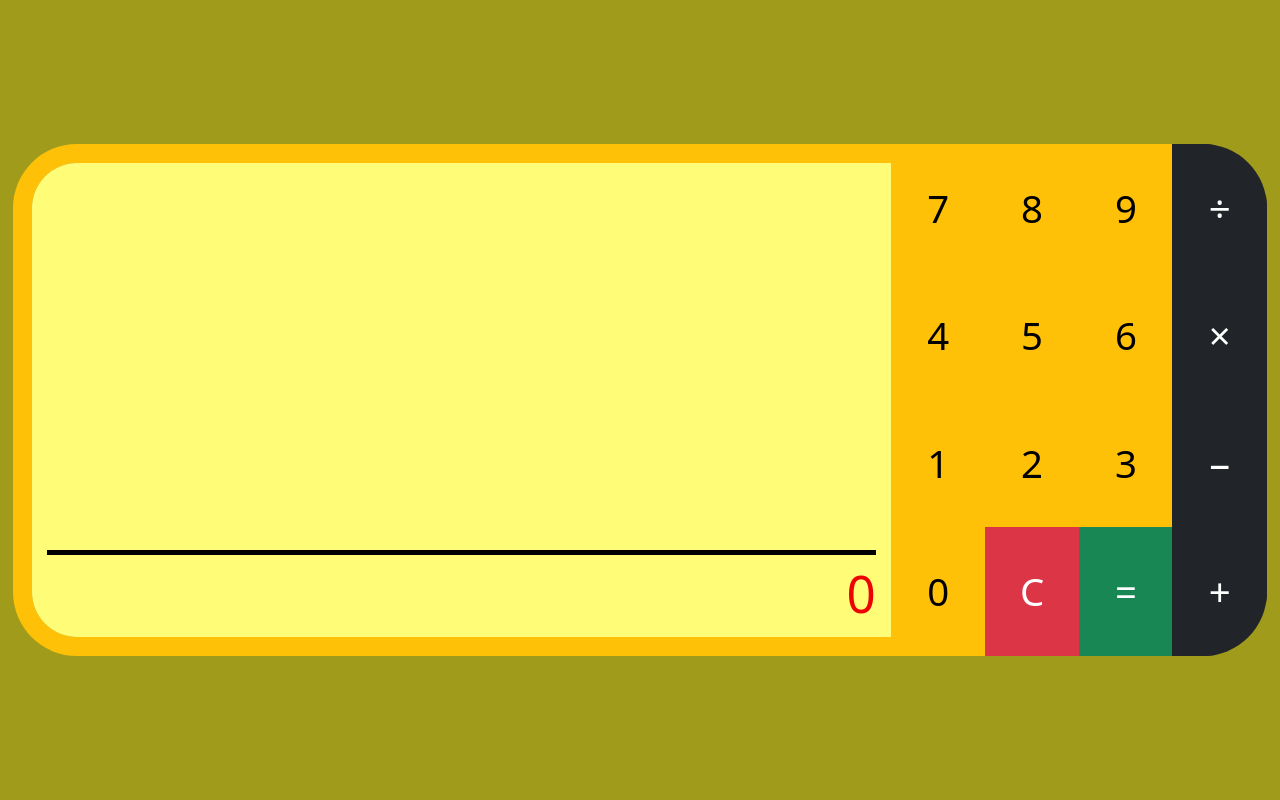
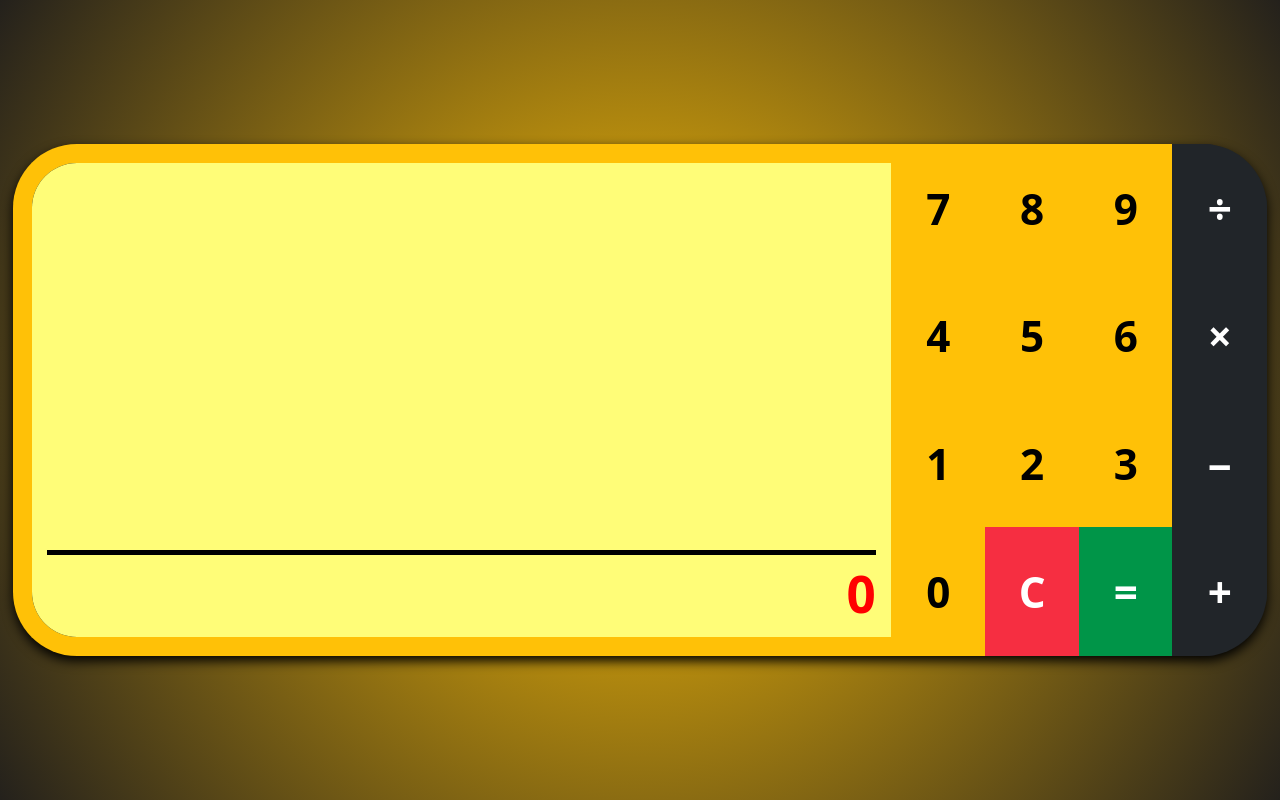
Before and after one commit to Kangeldar555/apple-calculator-for-kids, a React (Create React App) app: page / in a window 1280 px wide. Built offline with nearby package versions, Linux system fonts and the light colour scheme; the HTML template or start-up script is replaced by a standard one.

Commit message:
Actualizadas las imagenes de manzanas y mejoras de estilos en la calculadora

```diff
--- a/src/App.scss
+++ b/src/App.scss
@@ -4,5 +4,5 @@
     align-items: center;
     flex-direction: column;
     height: 100vh; /*100% de la altura del navegador*/
-    background-color: #a19b1c;
+    background: radial-gradient(circle, var(--bs-warning) 0%, rgba(36,33,28,1) 100%);
 }
--- a/src/components/Calculator/AppleSlice/AppleSlice.scss
+++ b/src/components/Calculator/AppleSlice/AppleSlice.scss
@@ -17,13 +17,13 @@
       min-height: 1%;
       transform: scaleX(-1); // Voltea horizontalmente el contenido del contenedor
       rotate: 90deg;
+      aspect-ratio: 1/1;
 
       img {
         width: 100%;
         height: 100%;
         object-fit: contain;
         opacity: 0.3;
-        padding: 3%;
       }
 
       .cutPolygon {
--- a/src/components/Calculator/Button/Button.scss
+++ b/src/components/Calculator/Button/Button.scss
@@ -1,7 +1,16 @@
-.btn {
-    font-size: 1em!important;
+.BsButton {
+    font-size: 1.1em!important;
+    font-weight: 600!important;
     border-radius: 0!important;
     height: 100%;
     width: 100%;
     padding: 0!important;
 }
+
+.btn-success {
+    filter: saturate(1.5);
+}
+
+.btn-danger {
+    filter: saturate(1.2);
+}
--- a/src/components/Calculator/Button/Button.tsx
+++ b/src/components/Calculator/Button/Button.tsx
@@ -1,6 +1,6 @@
 import React from 'react';
 import './Button.scss';
-import Button_ from 'react-bootstrap/Button';
+import BsButton from 'react-bootstrap/Button';
 import 'bootstrap/dist/css/bootstrap.min.css';
 
 type Props = {
@@ -21,24 +21,25 @@ const Button = ({ children, _onClick }: Props) => {
   | 'dark'
   | 'link';
 
-  let numbers = '0123456789';
-  let operators = '+−×÷';
+  const numbers = '0123456789';
+  const operators = '−+×÷';
 
   if (numbers.includes(children)) {
     style = 'warning' ; //Estilo números
   } else if (operators.includes(children)) {
     style = 'dark'; //Estilo operadores
-  } else if (children == '=') {
+  } else if (children === '=') {
     style = 'success'; //Estilo botón'igual'
   } else {
     style = 'danger'; //Estilo botón 'clear' y otros
   }
 
   return (
-    <Button_ variant={ style }
+    <BsButton  className='BsButton'
+    variant={ style }
     onClick={() => _onClick(children)}>
       { children }
-    </Button_>
+    </BsButton>
   )
 }
 
--- a/src/components/Calculator/Calculator.scss
+++ b/src/components/Calculator/Calculator.scss
@@ -38,5 +38,6 @@ $breakpoint-mobile: 768px;
         border-radius: 5vw;
         grid-template-rows: 1fr;
         grid-template-columns: 70% 30%;
+        filter: drop-shadow(0px 5px 6px black);
     }
 }
--- a/src/components/Calculator/Display/Display.scss
+++ b/src/components/Calculator/Display/Display.scss
@@ -1,8 +1,8 @@
+$input-color: #ff0000;
+
 .displayContainer {
     display: flex;
     flex-direction:column;
-    align-items: end;
-    justify-content: space-between;
     background-color: #fffd78;
     padding: 15px 15px 5px 15px;
     height: 100%;
@@ -18,16 +18,15 @@
         padding-inline: 1%;
         padding-bottom: 1%;
         gap: 1%;
+        font-weight: 900;
 
-        .operatorElement, .appleImagesElement {
-            display: flex;
-            justify-content: center;
-            align-items: center;
+        .operatorElement, .applesImagesElement {
+            display: grid;
+            place-items: center;
+            line-height: 1;
         }
 
         .applesImagesElement {
-            display: grid;
-            place-items: center;
             grid-auto-rows: 1fr;
             width: 100%;
             height: 100%;
@@ -42,24 +41,30 @@
             }
 
             >img,
-            .appleContainer {
+            .appleContainer>img {
                 filter: drop-shadow(0px 1px 1px black);
             }
 
             .appleContainer {
                 position: relative;
+                display: grid;
+                place-content: center;
+                width: 100%;
+                height: 100%;
+                min-width: 1%;
+                min-height: 1%;
 
                 .numberOverlay {
                     position: absolute;
-                    top: 62%;
+                    top: 50%;
                     left: 50%;
                     transform: translate(-50%, -50%);
                     color: white;
                     font-size: 0.6em;
-                    padding-inline: 5%;
                     max-width: 100%;
                     overflow: hidden;
                     text-overflow: ellipsis;
+                    -webkit-text-stroke: 0.07em black; // Borde de la fuente
                 }
 
                 .negativeNumber{
@@ -75,13 +80,14 @@
         width: 100%;
         max-height: 3em; // 2 filas de texto máximo
         gap: 0.5em;
+        font-weight: 600;
 
         .displayContainer-calculate{
             display: grid;
             align-items: end;
             overflow-wrap: anywhere;
             font-size: 0.8em;
-            color: #e06262;
+            color: rgba($input-color, 0.7);
             overflow-y: auto;
             flex: 1; // 1 1 0
             direction: rtl; // Cambia la dirección del texto de derecha a izquierda incluido el scroll en y
@@ -93,7 +99,7 @@
             align-items: end;
             overflow-wrap: anywhere;
             height: 100%;
-            color: #ee0303;
+            color: $input-color;
             overflow-y: auto;
         }
     }
--- a/src/components/Calculator/Display/Display.tsx
+++ b/src/components/Calculator/Display/Display.tsx
@@ -77,13 +77,14 @@ const Display = ({ input, calculate }: Props) => {
     };
 
     lastOperation.current = operation;
+    // eslint-disable-next-line react-hooks/exhaustive-deps
   }, [input]);
 
   // Genera un objeto de estilos dinámico principalmente con el número de columnas de cada contenedor de manzanas
   const applesImagesElementStyles = (i: number):React.CSSProperties => ({
       gridTemplateColumns: `repeat(${numColumnsArr[i]}, 1fr)`,
       // La visibilidad de los contenedores de manzanas se ajusta para evitar visualizaciones cuando el número de columnas está sin calcular
-      visibility: operation.length == lastOperation.current.length && operation[i] == lastOperation.current[i]
+      visibility: operation.length === lastOperation.current.length && operation[i] === lastOperation.current[i]
       ? 'visible'
       : 'hidden'
   });
@@ -113,7 +114,7 @@ const Display = ({ input, calculate }: Props) => {
           src={apple}
           alt="Apple"/>
         ));
-      } else if ( (operation.length==1 && item=='0' && !calculate) || item == '') {
+      } else if ( (operation.length===1 && item==='0' && !calculate) || item === '') {
         // No renderizar nada cuando no se ha hecho ningún calculo o no se a ingresado algún número
         apples = [];
       } else {
@@ -122,7 +123,7 @@ const Display = ({ input, calculate }: Props) => {
         apples = (
           <div className='appleContainer'>
             <img className={number<=0 ? 'negativeNumber' : ''} src={apple} alt="Apple"/>
-            <p className='numberOverlay'> {number<=0 && number%1!=0 ? number.toFixed(numDecimals) : Math.trunc(number)} </p>
+            <p className='numberOverlay'> {number<=0 && number%1!==0 ? number.toFixed(numDecimals) : Math.trunc(number)} </p>
           </div>
         )
       }
--- a/src/components/Calculator/Keypad/Keypad.tsx
+++ b/src/components/Calculator/Keypad/Keypad.tsx
@@ -9,8 +9,6 @@ type Props = {
 
 const Keypad = ({ _handleKeypadInput }: Props) => {
 
-  const [size, setSize] = useState<'sm' | 'lg' | undefined>('lg')
-
   const handleKeypadInput = (input: string) => {
     _handleKeypadInput(input); //Función para manejar 'input' en el componente padre
   };
@@ -18,25 +16,25 @@ const Keypad = ({ _handleKeypadInput }: Props) => {
   return (
     <>
       <ButtonGroup className='keypadContainer' vertical>
-        <ButtonGroup size={ size } aria-label="First group">
+        <ButtonGroup aria-label="First group">
           <Button _onClick={ handleKeypadInput }>7</Button>
           <Button _onClick={ handleKeypadInput }>8</Button>
           <Button _onClick={ handleKeypadInput }>9</Button>
           <Button _onClick={ handleKeypadInput }>÷</Button>
         </ButtonGroup>
-        <ButtonGroup size={ size } aria-label="Second group">
+        <ButtonGroup aria-label="Second group">
           <Button _onClick={ handleKeypadInput }>4</Button>
           <Button _onClick={ handleKeypadInput }>5</Button>
           <Button _onClick={ handleKeypadInput }>6</Button>
           <Button _onClick={ handleKeypadInput }>×</Button>
         </ButtonGroup>
-        <ButtonGroup size={ size } aria-label="First group">
+        <ButtonGroup aria-label="First group">
           <Button _onClick={ handleKeypadInput }>1</Button>
           <Button _onClick={ handleKeypadInput }>2</Button>
           <Button _onClick={ handleKeypadInput }>3</Button>
           <Button _onClick={ handleKeypadInput }>−</Button>
         </ButtonGroup>
-        <ButtonGroup size={ size } aria-label="First group">
+        <ButtonGroup aria-label="First group">
           <Button _onClick={ handleKeypadInput }>0</Button>
           <Button _onClick={ handleKeypadInput }>C</Button>
           <Button _onClick={ handleKeypadInput }>=</Button>
```
Also changed, not shown: src/images/apple.png, src/images/apple2.png.
